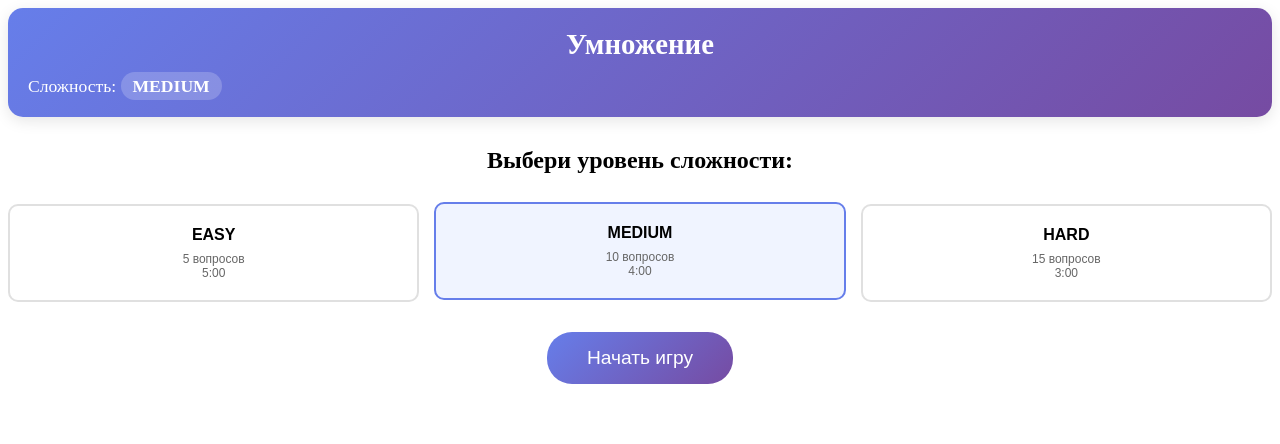
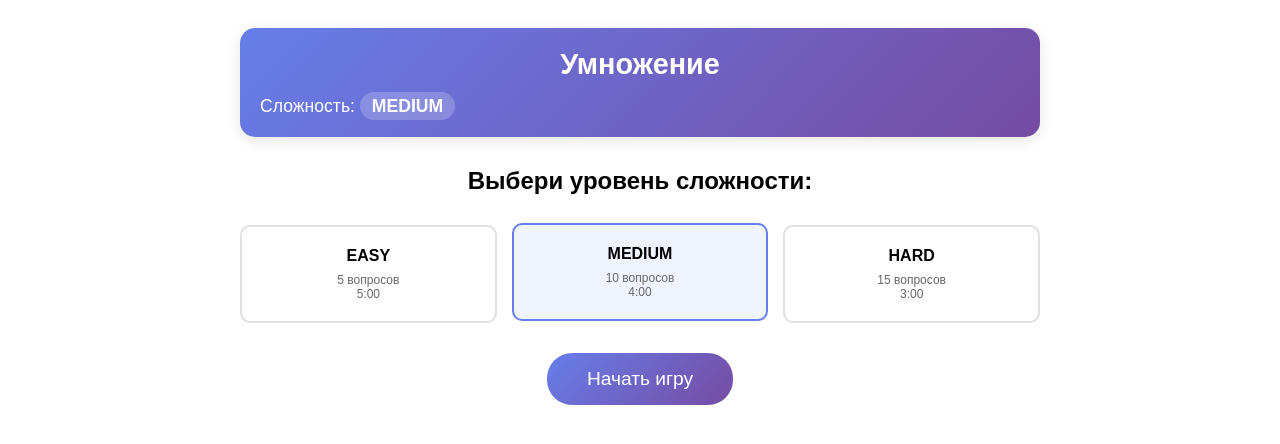
Before and after one commit to IakovlevDmitrii/multiplication, a React (Create React App) app: page / in a window 1280 px wide. Shown: the top 444 px of the page. Built offline with nearby package versions, Linux system fonts and the light colour scheme.

Commit message:
add React-router into Game component

```diff
--- a/src/components/Game/Game.module.scss
+++ b/src/components/Game/Game.module.scss
@@ -0,0 +1,22 @@
+@import '../../styles/mixins';
+
+.game {
+  max-width: 100%;
+  margin: 0 auto;
+  padding: 10px;
+  font-size: 14px;
+  font-family: 'Arial', sans-serif;
+  min-height: 100vh;
+
+  @include tablet-up {
+    max-width: 90%;
+    padding: 15px;
+    font-size: 15px;
+  }
+
+  @include desktop-up {
+    max-width: 800px;
+    padding: 20px;
+    font-size: 16px;
+  }
+}
--- a/src/components/Game/Game.tsx
+++ b/src/components/Game/Game.tsx
@@ -1,21 +1,44 @@
-import React from 'react';
-import { useAppSelector } from '../../hooks/redux';
+import React, { useEffect } from 'react';
+import { Outlet, useLocation, useNavigate } from 'react-router-dom';
 import Header from '../Header/Header';
-import StartPage from '../pages/StartPage/StartPage';
-import GamePage from '../pages/GamePage/GamePage';
-import ResultsPage from "../pages/ResultsPage/ResultsPage";
+import { useAppSelector, useAppDispatch } from '../../hooks/redux';
+import { startGame, goToMainMenu } from '../../store/gameSlice';
 import styles from './Game.module.scss';
 
-const Game: React.FC = () => {
-  const { currentQuestion, gameState } = useAppSelector((state) => state.game);
+const Game: React.FC = (): React.JSX.Element => {
+  const dispatch = useAppDispatch();
+  const location = useLocation();
+  const navigate = useNavigate();
+  const { gameState } = useAppSelector((state) => state.game);
+
+  useEffect(() => {
+    if (gameState === 'playing' && location.pathname !== '/game') {
+      navigate('/game', { replace: true });
+    } else if (gameState === 'finished' && location.pathname !== '/results') {
+      navigate('/results', { replace: true });
+    } else if (gameState === 'idle' && location.pathname !== '/') {
+      navigate('/', { replace: true });
+    }
+  }, [gameState, location.pathname, navigate]);
+
+  const handleStartGame = () => {
+    dispatch(startGame());
+    navigate('/game');
+  };
+
+  const handleGoToMainMenu = () => {
+    dispatch(goToMainMenu());
+    navigate('/');
+  };
 
   return (
     <div className={styles.game}>
-      <Header />
+      <Header
+        onHomeClick={handleGoToMainMenu}
+        showHomeButton={location.pathname !== '/'}
+      />
       <main className={styles.main}>
-        {gameState === 'idle' && <StartPage />}
-        {gameState === 'playing' && currentQuestion && <GamePage />}
-        {gameState === 'finished' && <ResultsPage />}
+        <Outlet context={{ onStartGame: handleStartGame, onGoToMainMenu: handleGoToMainMenu }} />
       </main>
     </div>
   );
```
